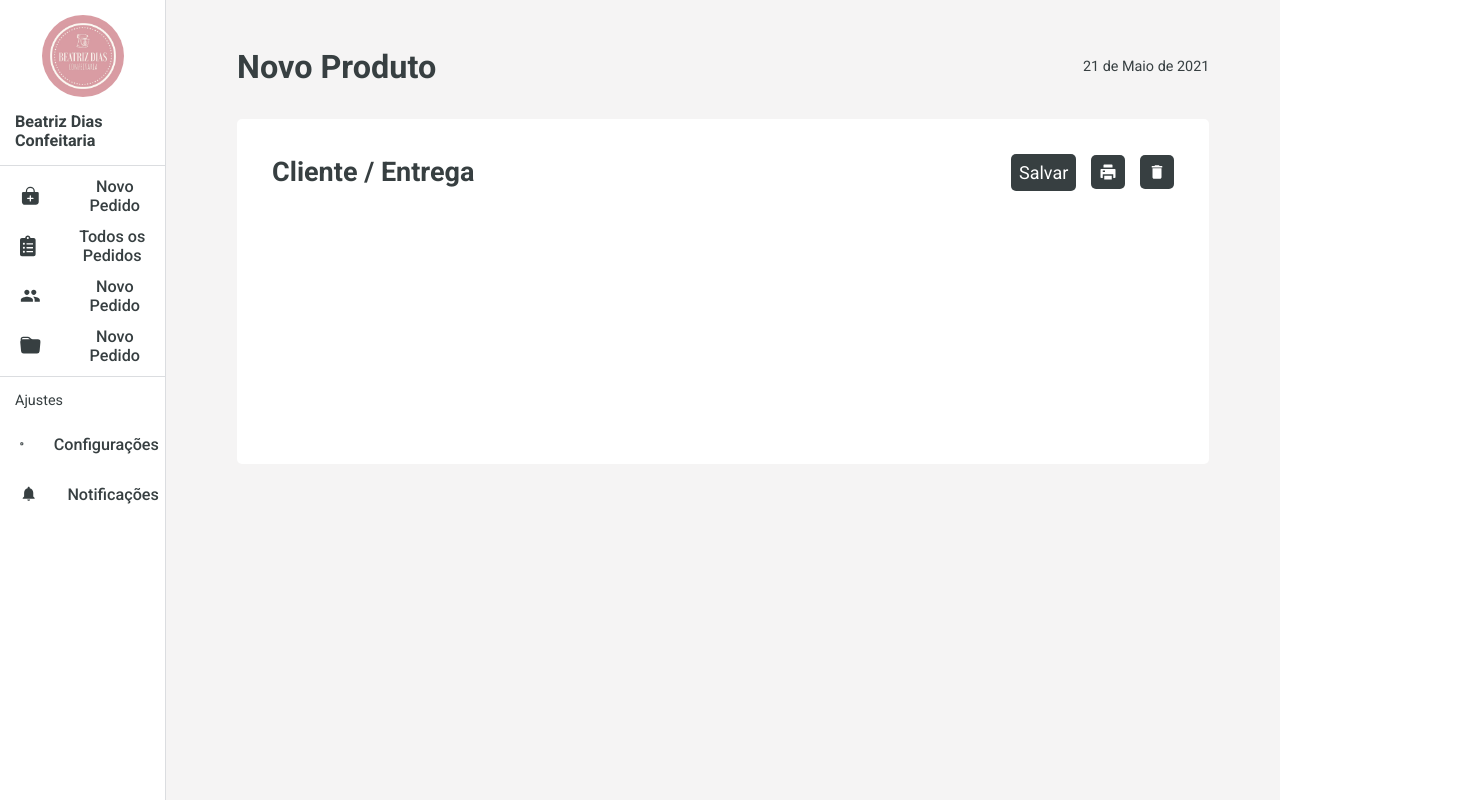
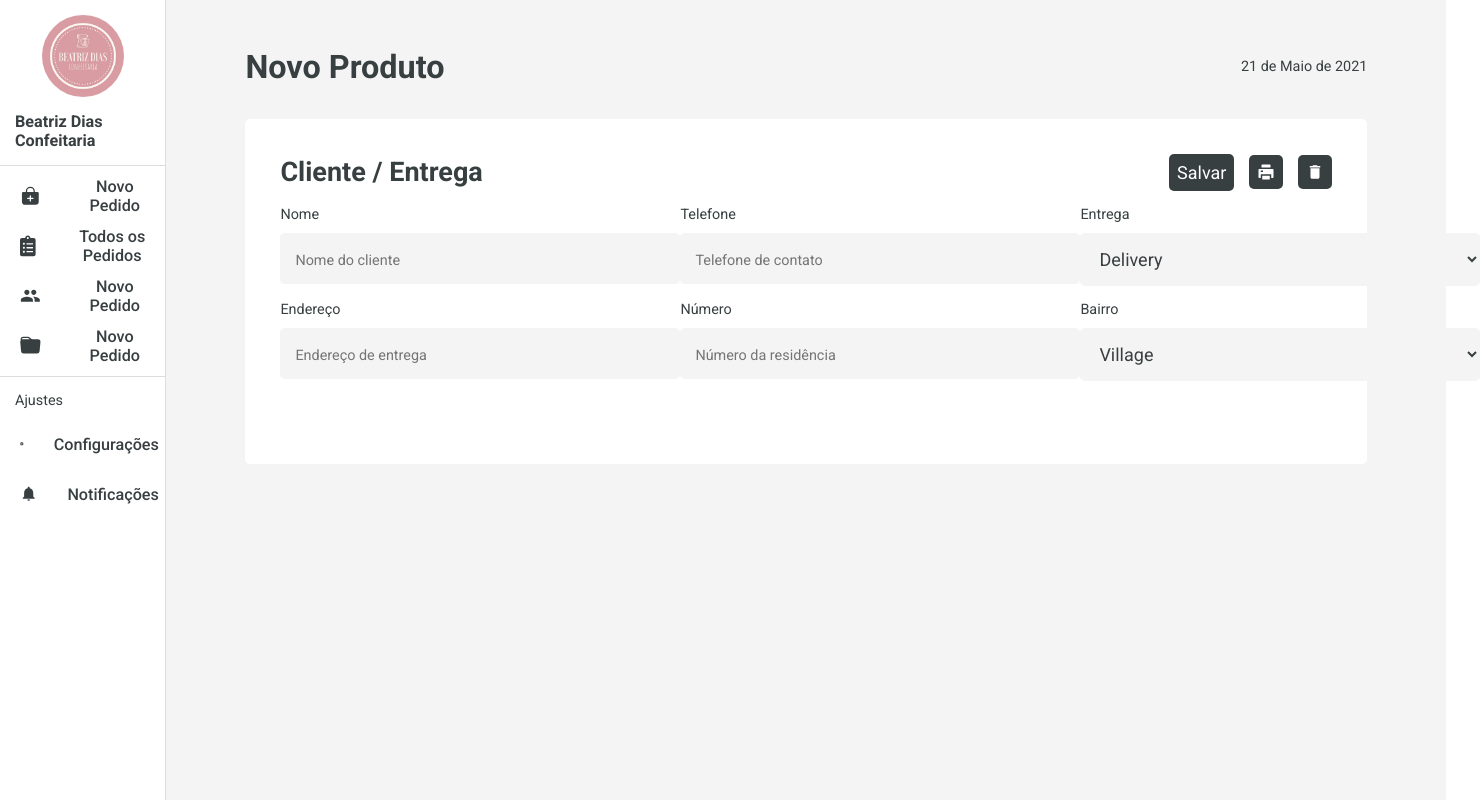
Before and after one commit to Emerson-MM-Filho/Order-Manager-Front, a React (Create React App) app in the folder react-system/: page / in a window 1280 px wide. Shown: the whole page, 1480 px wide, since content can reach past the window. Built offline with nearby package versions, Linux system fonts and the light colour scheme.

Commit message:
create text and select input and style

```diff
--- a/react-system/src/components/newOrder.css
+++ b/react-system/src/components/newOrder.css
@@ -20,3 +20,8 @@
     display: flex;
     align-items: center;
 }
+
+.orderInputContainer {
+    display: flex;
+    justify-content: space-between;
+}
--- a/react-system/src/components/newOrder.js
+++ b/react-system/src/components/newOrder.js
@@ -1,10 +1,16 @@
 import './newOrder.css'
 import NewOrderButtons from './newOrderButtons'
+import TextInput from './textInput'
+import SelectInput from "./selectInput";
 
 import { RiPrinterFill } from 'react-icons/ri'
 import { MdDelete } from 'react-icons/md'
 
 function newOrder() {
+
+  const sendType = ['Delivery', 'Retirar no local']
+  const district = ['Village', 'Centro']
+
   return (
     <div id="newOrderContainer">
       <div id="newOrderHeader">
@@ -15,6 +21,16 @@ function newOrder() {
           <NewOrderButtons buttonName={<MdDelete className="newOrderButtonIcon"/>}/>
         </div>
       </div>
+      <div className="orderInputContainer">
+        <TextInput name="Nome" placeholderInput="Nome do cliente"/>
+        <TextInput name="Telefone" placeholderInput="Telefone de contato"/>
+        <SelectInput name="Entrega" allOptions={sendType}/>
+      </div>
+      <div className="orderInputContainer">
+        <TextInput name="Endereço" placeholderInput="Endereço de entrega"/>
+        <TextInput name="Número" placeholderInput="Número da residência"/>
+        <SelectInput name="Bairro" allOptions={district}/>
+      </div>
     </div>
   )
 }
--- /dev/null
+++ b/react-system/src/components/selectInput.css
@@ -0,0 +1,15 @@
+.inputText {
+    display: flex;
+    flex-direction: column;
+    font-size: .8rem;
+    margin-top: 15px;
+}
+
+.inputText select {
+    margin-top: 10px;
+    background-color: #F5F4F4;
+    border: none;
+    border-radius: 5px;
+    padding: 15px;
+    width: 400px;
+}
--- /dev/null
+++ b/react-system/src/components/selectInput.js
@@ -0,0 +1,17 @@
+import './selectInput.css'
+import React from "react";
+
+function selectInput({name, allOptions}) {
+  return (
+    <label htmlFor={name} className="inputText">
+      {name}
+      <select id={name}>
+        {
+          allOptions.map((element) => <option>{element}</option>)
+        }
+      </select>
+    </label>
+  )
+}
+
+export default selectInput
--- /dev/null
+++ b/react-system/src/components/textInput.css
@@ -0,0 +1,19 @@
+.inputText {
+    display: flex;
+    flex-direction: column;
+    font-size: .8rem;
+    margin-top: 15px;
+}
+
+.inputText input[type="text"] {
+    margin-top: 10px;
+    background-color: #F5F4F4;
+    border: none;
+    border-radius: 5px;
+    padding: 15px;
+    width: 400px;
+}
+
+.inputText input::placeholder {
+    font-size: .8rem;
+}
--- /dev/null
+++ b/react-system/src/components/textInput.js
@@ -0,0 +1,12 @@
+import './textInput.css'
+
+function textInput({name, placeholderInput}) {
+  return (
+    <label htmlFor={name} className="inputText">
+      {name}
+      <input type="text" id={name} placeholder={placeholderInput}/>
+    </label>
+  )
+}
+
+export default textInput
```
